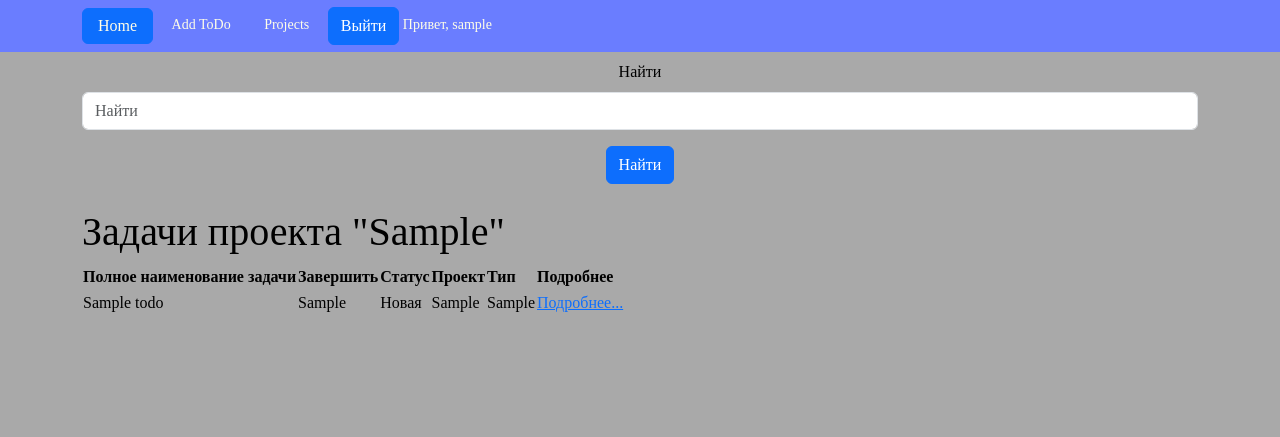
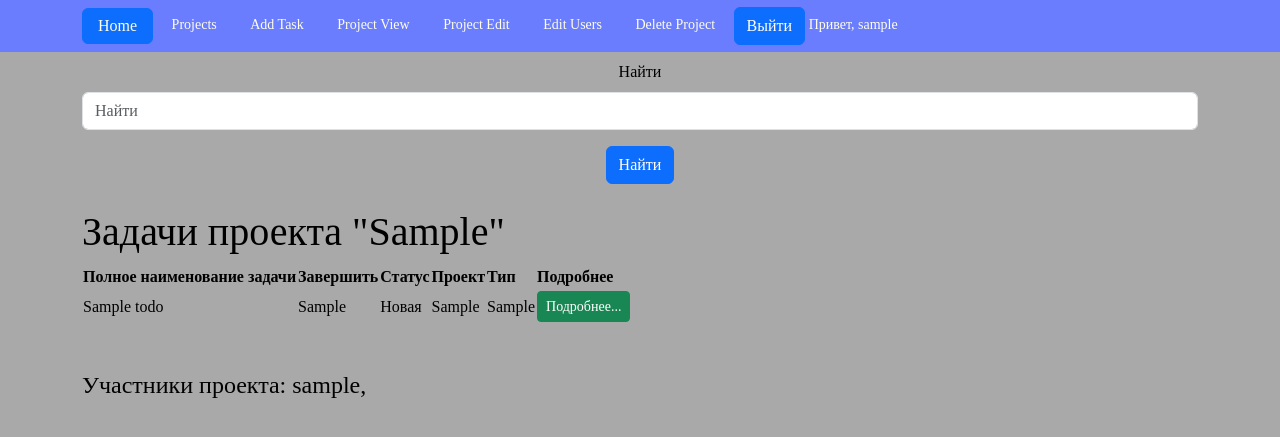
Before and after one commit to yedige87/homework_62_yedige_abdygapparov, a Django app: page /project/1 in a window 1280 px wide. Shown: the top 437 px of the page. Run offline with Django 4.2, Linux system fonts and the light colour scheme; a user stored in the database is signed in; tables that the repository leaves empty hold one stand-in row (values such as "Sample post"); parts of the project's set-up code (start-up, migrations or seed data) failed here and were passed over; some libraries are stand-ins or nearby versions.

Commit message:
внесены изменения в файлы проекта

```diff
--- a/webapp/forms.py
+++ b/webapp/forms.py
@@ -2,6 +2,7 @@ import re
 from datetime import datetime
 
 from django import forms
+from django.contrib.auth.mixins import UserPassesTestMixin
 from django.core.exceptions import ValidationError
 
 from webapp.models import ToDo, Project
@@ -37,6 +38,8 @@ def check_date(ymd):
 
 
 class ToDoForm(forms.ModelForm):
+    # project = forms.CharField(disabled=True)
+
     class Meta:
         model = ToDo
         fields = ('title', 'text', 'deadline', 'status', 'project', 'type')
@@ -71,7 +74,9 @@ class SearchForm(forms.Form):
     search = forms.CharField(max_length=20, required=False, label='Найти')
 
 
+
 class ProjectForm(forms.ModelForm):
+
     class Meta:
         model = Project
         fields = ('project', 'text', 'date_start', 'date_end')
@@ -81,3 +86,15 @@ class ProjectForm(forms.ModelForm):
             'date_start': 'Начало',
             'date_end': 'Окончание'
         }
+
+class UserUpdateForm(forms.ModelForm):
+
+    project = forms.CharField(disabled=True)
+
+    class Meta:
+        model = Project
+        fields = ('project', 'users',)
+        labels = {
+            'project': 'Проект',
+            'users': 'Работники'
+        }
--- a/webapp/templates/project_create.html
+++ b/webapp/templates/project_create.html
@@ -4,7 +4,7 @@
     <h1>New Project</h1>
 <div class="form">
     <form action="{% url 'project_add' %}" method="post">
-        {% include 'partial/project_add.html' with button_text='Создать' %}
+        {% include 'partial/project_input.html' with button_text='Создать' %}
     </form>
 </div>
 {% endblock %}
--- a/webapp/templates/project_tasks.html
+++ b/webapp/templates/project_tasks.html
@@ -1,14 +1,36 @@
 {% extends 'base.html' %}
 {% block title %}Project tasks{% endblock %}
 {% block menu %}
-    <a href="{% url 'todo_add' %}">Add ToDo</a>
-    <a href="{% url 'projects_view' %}">Projects</a>
+<a href="{% url 'projects_view' %}">Projects</a>
+{% if user.is_authenticated %}
+    {% if perms.webapp.add_todo %}
+            <a href="{% url 'todo_add' %}">Add Task</a>
+    {% endif %}
+
+    {% if todos %}
+        {% if perms.webapp.view_project %}
+             <a href="{% url 'project_view' todos.0.project_id %}">Project View</a>
+        {% endif %}
+        {% if perms.webapp.change_project %}
+             <a href="{% url 'project_edit' todos.0.project_id %}">Project Edit</a>
+        {% endif %}
+        {% if perms.webapp.change_project_users %}
+             <a href="{% url 'project_users' todos.0.project_id %}">Edit Users</a>
+        {% endif %}
+        {% if perms.webapp.delete_project %}
+             <a href="{% url 'project_delete' todos.0.project_id %}">Delete Project</a>
+        {% endif %}
+    {% endif %}
+{% endif %}
+
 {% endblock %}
 {% block content %}
 {% include 'partial/search.html' %}
     <br/>
     {% if todos %}
     <h1>Задачи проекта "{{todos.0.project}}"</h1>
+
+
     <table>
         <tbody>
         <tr class="head">
@@ -27,14 +49,29 @@
             <td>{{todo.get_status_display}}</td>
             <td>{{todo.project}}</td>
             <td>{{todo.type}}</td>
-            <td><a href="{% url 'todo_detail' todo.id %}">Подробнее... </a></td>
+            <td>
+            {% if user in users %}
+            <a href="{% url 'todo_detail' todo.id %}" class='btn btn-success btn-sm'>Подробнее... </a>
+            {% else %}
+            <a href="{% url 'todo_detail' todo.id %}" class='btn btn-secondary btn-sm'>Подробнее... </a>
+            {% endif %}
+            </td>
         </tr>
     {% endfor %}
         </tbody>
     </table>
-    <br/>
+    <br/><br/>
+       {% if users %}
+    <h4>
+    <span> Участники проекта: </span>
+    {% for member in users %}
+    <span> {{member}}, </span>
+    {% endfor %}
+    </h4>
+    {% endif %}
     {% else %}
     <h1>Ошибка 404</h1>
     <h1>задачи не найдены.</h1>
     {% endif %}
+
 {% endblock %}
--- a/webapp/templates/todo_confirm_delete.html
+++ b/webapp/templates/todo_confirm_delete.html
@@ -11,7 +11,7 @@
         <form action="{% url 'confirm_delete' todo.pk %}" method="post">
             {% csrf_token %}
             <p><input type="submit" value="Удалить"></p>
-            <p><a class="btn btn-primary" href="{% url 'index' %}">Отмена</a></p>
+            <p><a class="cancel-btn" href="{% url 'index' %}">Отмена</a></p>
         </form>
     </div>
 {% endblock %}
--- a/webapp/templates/todo_create.html
+++ b/webapp/templates/todo_create.html
@@ -1,7 +1,7 @@
 {% extends 'base.html' %}
 {% block title %}ToDo Create{% endblock %}
 {% block content %}
-    <h1>New Todo</h1>
+    <h1>New Todo. Проект - {{todo.project}}</h1>
 <div class="form">
     <form action="{% url 'todo_add' %}" method="post">
         {% include 'partial/input_form.html' with button_text='Создать' %}
--- a/webapp/templates/todo_update.html
+++ b/webapp/templates/todo_update.html
@@ -1,7 +1,7 @@
 {% extends 'base.html' %}
 {% block title %}ToDo Update{% endblock %}
 {% block content %}
-    <h1>New ToDo</h1>
+    <h1>Edit Task. Проект - {{todo.project}}</h1>
 <div class="form">
     <form action="{% url 'todo_update' todo.pk %}" method="post">
 {% include 'partial/input_form.html' with button_text='Редактировать' %}
--- a/webapp/urls.py
+++ b/webapp/urls.py
@@ -1,7 +1,8 @@
 from django.urls import path
 
 from webapp.views.todos import ToDoDetail, ToDoUpdateView, ToDoCreateView, ToDoDeleteView, ProjectTasksView, \
-    ProjectsView, ProjectCreateView, ProjectToDoCreateView
+    ProjectsView, ProjectCreateView, ProjectToDoCreateView, ProjectUpdateView, ProjectUsersUpdateView, \
+    ProjectDeleteView, ProjectDetail
 from webapp.views.base import IndexView
 
 urlpatterns = [
@@ -15,4 +16,9 @@ urlpatterns = [
     path('projects/', ProjectsView.as_view(), name='projects_view'),
     path('project/add', ProjectCreateView.as_view(), name='project_add'),
     path('project/add/<int:pk>', ProjectToDoCreateView.as_view(), name='todo_project_add'),
+    path('project/edit/<int:pk>', ProjectUpdateView.as_view(), name='project_edit'),
+    path('project/users_update/<int:pk>', ProjectUsersUpdateView.as_view(), name='project_users'),
+    path('project/<int:pk>/delete/', ProjectDeleteView.as_view(), name='project_delete'),
+    path('project/<int:pk>/confirm_delete/', ProjectDeleteView.as_view(), name='project_confirm_delete'),
+    path('project/view/<int:pk>', ProjectDetail.as_view(), name='project_view'),
 ]
--- a/webapp/views/todos.py
+++ b/webapp/views/todos.py
@@ -1,16 +1,20 @@
 from django.contrib.auth.mixins import LoginRequiredMixin, UserPassesTestMixin
 from django.contrib.messages.views import SuccessMessageMixin
+from django.shortcuts import redirect
 from django.urls import reverse, reverse_lazy
 from django.db.models import Q
 from django.views.generic import DetailView, CreateView, UpdateView, DeleteView, ListView
 from django.utils.http import urlencode
 
-from webapp.forms import ToDoForm, SearchForm, ProjectForm
+from webapp.forms import ToDoForm, SearchForm, ProjectForm, UserUpdateForm
 from webapp.models import Project
 from webapp.models.todos import ToDo
 
+class GroupPermissionCreateMixin(UserPassesTestMixin):
+    def test_func(self):
+        return self.request.user.groups.filter(name__in=['Admin', 'Manager', 'TeamLead', 'Developer'  ]).exists()
 
-class ToDoCreateView(LoginRequiredMixin, CreateView):
+class ToDoCreateView(GroupPermissionCreateMixin, LoginRequiredMixin, CreateView):
     template_name = 'todo_create.html'
     model = ToDo
     form_class = ToDoForm
@@ -24,17 +28,17 @@ class ToDoDetail(DetailView):
     model = ToDo
 
 
-class GroupPermissionMixin(UserPassesTestMixin):
+class GroupPermissionEditMixin(UserPassesTestMixin):
     def test_func(self):
-        return self.request.user.groups.filter(name__in=['admin', 'manager']).exists()
+        return self.request.user.groups.filter(name__in=['Admin', 'Manager', 'TeamLead', 'Developer'  ]).exists()
 
 
-class ToDoUpdateView(GroupPermissionMixin, SuccessMessageMixin, LoginRequiredMixin, UpdateView):
-    template_name = 'article_update.html'
+class ToDoUpdateView(GroupPermissionEditMixin, SuccessMessageMixin, LoginRequiredMixin, UpdateView):
+    template_name = 'todo_update.html'
     form_class = ToDoForm
     model = ToDo
     success_message = 'Задача обновлена'
-    groups = ['admin', 'manager']
+    groups = ['Admin', 'Manager']
 
     def get_success_url(self):
         return reverse('todo_detail', kwargs={'pk': self.object.pk})
@@ -55,26 +59,36 @@ class ToDoUpdateView(GroupPermissionMixin, SuccessMessageMixin, LoginRequiredMix
 #
 #     def get_success_url(self):
 #         return reverse('todo_detail', kwargs={'pk': self.object.pk})
+class GroupPermissionDeleteMixin(UserPassesTestMixin):
+    def test_func(self):
+        return self.request.user.groups.filter(name__in=['Admin', 'Manager', 'TeamLead']).exists()
 
-
-class ToDoDeleteView(LoginRequiredMixin, DeleteView):
+class ToDoDeleteView(GroupPermissionDeleteMixin, LoginRequiredMixin, DeleteView):
     template_name = 'todo_confirm_delete.html'
     model = ToDo
     success_url = reverse_lazy('index')
 
-class ProjectTasksView(ListView):
+class ProjectTasksView(LoginRequiredMixin, ListView):
     template_name = 'project_tasks.html'
     model = ToDo
     context_object_name = 'todos'
     ordering = ('created_at',)
     paginate_by = 10
     paginate_orphans = 1
+    #project = Project.objects.get(pk=project_id)
+    #extra_context = {'project': project}
 
     def get(self, request, *args, **kwargs):
         self.project_id = kwargs['project_id']
         print('project_id =', self.project_id)
+        print(request)
+        project = Project.objects.get(pk=self.project_id)
+        print(project.project)
+        users = project.users.all()
+        print(users)
         self.form = self.get_search_form()
         self.search_value = self.get_search_value()
+        self.extra_context = {'users': users}
         return super().get(request, *args, **kwargs)
 
     def get_search_form(self):
@@ -100,13 +114,17 @@ class ProjectTasksView(ListView):
             context['query'] = urlencode({'search': self.search_value})
         return context
 
-class ProjectsView(ListView):
+class ProjectsView(LoginRequiredMixin, ListView):
     template_name = 'projects.html'
     model = Project
     context_object_name = 'projects'
     ordering = ('created_at',)
 
-class ProjectCreateView(CreateView):
+class GroupPermissionCreateProjectMixin(UserPassesTestMixin):
+    def test_func(self):
+        return self.request.user.groups.filter(name__in=['Admin', 'Manager']).exists()
+
+class ProjectCreateView(GroupPermissionCreateProjectMixin, LoginRequiredMixin, CreateView):
     template_name = 'project_create.html'
     model = Project
     form_class = ProjectForm
@@ -114,8 +132,34 @@ class ProjectCreateView(CreateView):
     def get_success_url(self):
         return reverse('projects_view')
 
+class GroupPermissionUpdateProjectMixin(UserPassesTestMixin):
+    def test_func(self):
+        return self.request.user.groups.filter(name__in=['Admin', 'Manager']).exists()
 
-class ProjectToDoCreateView(CreateView):
+class ProjectUpdateView(GroupPermissionUpdateProjectMixin, LoginRequiredMixin, UpdateView):
+    template_name = 'project_update.html'
+    model = Project
+    form_class = ProjectForm
+
+    def get_success_url(self):
+        return reverse('project_view', kwargs={'pk': self.object.pk})
+
+class GroupPermissionUpdateProjectUsersMixin(UserPassesTestMixin):
+    def test_func(self):
+        return self.request.user.groups.filter(name__in=['Admin', 'Manager', 'TeamLead']).exists()
+
+class ProjectUsersUpdateView(GroupPermissionUpdateProjectUsersMixin, LoginRequiredMixin, UpdateView):
+    template_name = 'project_users_update.html'
+    model = Project
+    form_class = UserUpdateForm
+    success_message = 'Проект обновлен'
+    groups = ['Admin', 'Manager', 'TeamLead']
+
+    def get_success_url(self):
+        return reverse('projects_view')
+
+
+class ProjectToDoCreateView(LoginRequiredMixin, CreateView):
     initial = {'project_id': '1'}
     template_name = 'project_todo_create.html'
     model = ToDo
@@ -134,3 +178,18 @@ class ProjectToDoCreateView(CreateView):
 
     def get_success_url(self):
         return reverse('projects_view')
+
+
+class GroupPermissionDeleteProjectMixin(UserPassesTestMixin):
+    def test_func(self):
+        return self.request.user.groups.filter(name__in=['Admin', 'Manager']).exists()
+
+class ProjectDeleteView(GroupPermissionDeleteProjectMixin, LoginRequiredMixin, DeleteView):
+    template_name = 'project_confirm_delete.html'
+    model = Project
+    success_url = reverse_lazy('projects_view')
+
+
+class ProjectDetail(DetailView):
+    template_name = 'project.html'
+    model = Project
```
Also changed, not shown: accounts/forms.py (+7 -0 lines), webapp/models/todos.py (+37 -0 lines), webapp/templates/index.html (+22 -2 lines), webapp/templates/project.html (added, +34 -0 lines), webapp/templates/project_confirm_delete.html (added, +17 -0 lines), webapp/templates/project_update.html (added, +10 -0 lines), webapp/templates/projects.html (+18 -1 lines), webapp/templates/todo.html (+7 -2 lines), webapp/views/base.py (+12 -1 lines), webapp/migrations/0001_initial.py, webapp/migrations/0002_alter_project_options_project_users.py (deleted).
